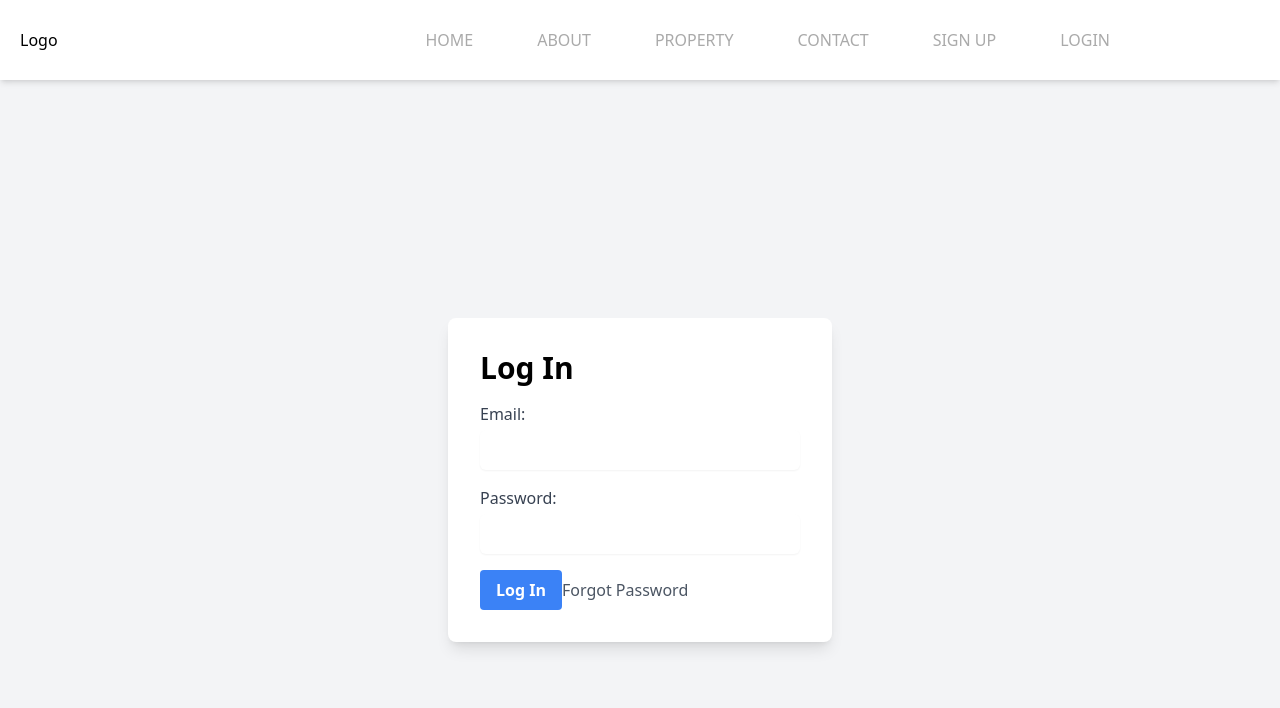
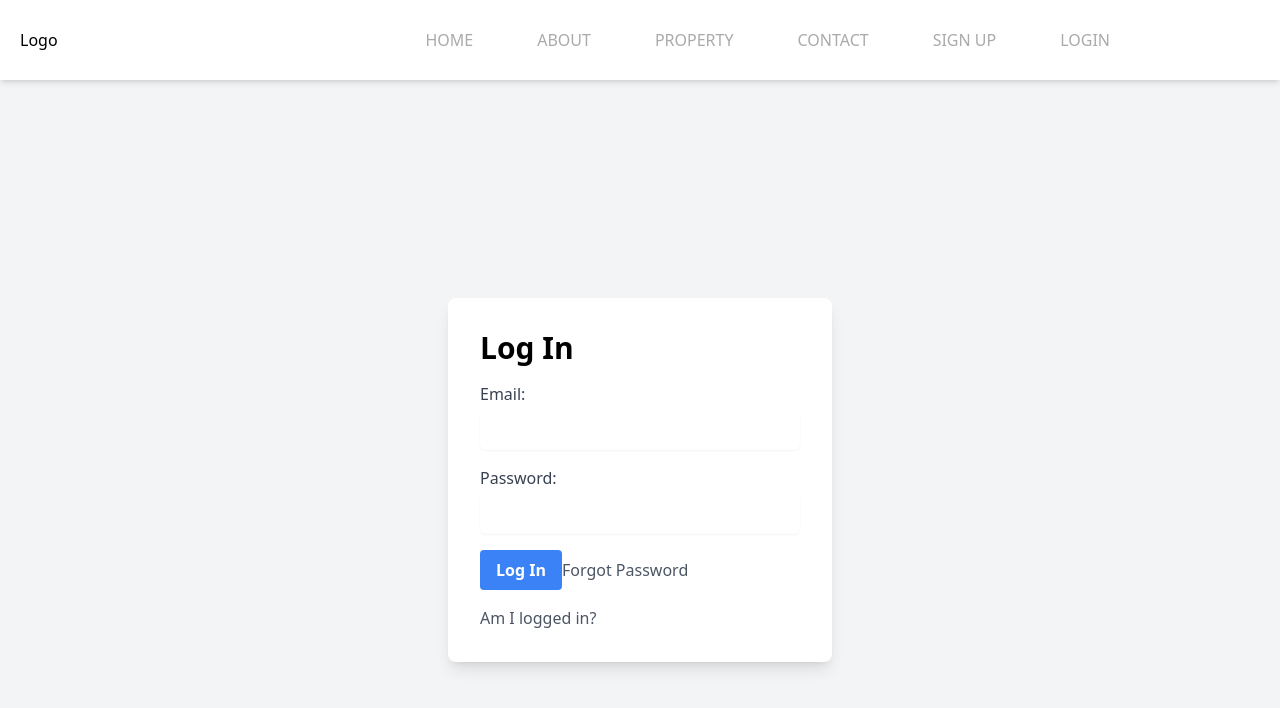
Before and after one commit to soulden1202/group-3-capstone-project, a React (Create React App) app: page /login in a window 1280 px wide. Shown: the top 708 px of the page. Built offline with nearby package versions, Linux system fonts and the light colour scheme.

Commit message:
using useselector

```diff
--- /dev/null
+++ b/src/containers/login/IsLoggedIn.js
@@ -0,0 +1,6 @@
+import { useSelector } from 'react-redux';
+
+export const IsLoggedIn = () => {
+    const isLoggedIn = useSelector((state) => state.auth.isLoggedIn);
+    return isLoggedIn;
+};
--- a/src/containers/login/Login.jsx
+++ b/src/containers/login/Login.jsx
@@ -2,11 +2,13 @@ import React, { useState } from 'react';
 import { useDispatch } from 'react-redux';
 import { setTokens } from '../login/authSlice.js';
 import { setUserInfo } from '../login/userSlice.js';
+import { IsLoggedIn } from '../login/IsLoggedIn.js';
 
 const Login = () => {
     const dispatch = useDispatch();
     const [email, setEmail] = useState('');
     const [password, setPassword] = useState('');
+    const isLoggedIn = IsLoggedIn();
 
     const handleEmailChange = (event) => {
         setEmail(event.target.value);
@@ -58,9 +60,12 @@ const Login = () => {
             });
     };
 
-
     const handleForgotPassword = () => {
         console.log('Forgot password clicked');
+    };
+
+    const handleCheckLoggedIn = () => {
+        console.log(`User is logged in: ${isLoggedIn}`);
     };
 
     return (
@@ -99,6 +104,12 @@ const Login = () => {
                         >
                             Forgot Password
                         </button>
+                        <button
+                            className="text-gray-600 hover:text-gray-700"
+                            onClick={handleCheckLoggedIn}
+                        >
+                             Am I logged in?
+                        </button>
                     </div>
                 </div>
             </div>
```
